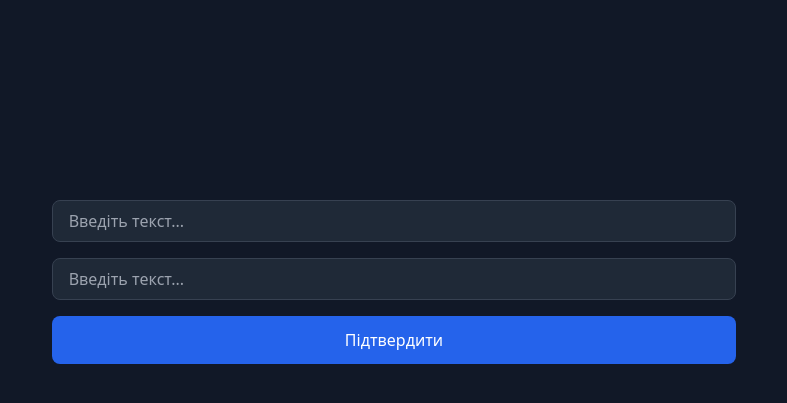
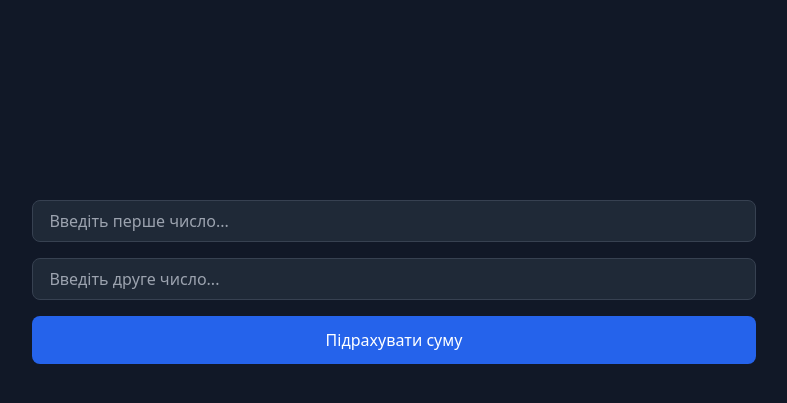
Before and after one commit to PraydE007/MMDO-Website, a Python web app: template templates/index.html in a window 1280 px wide. Shown: the part 182-585 px from the top of the page, without its empty margins (246-1033 px from the left). Run offline with Jinja, Linux system fonts and the light colour scheme; the template is opened without the code that fills it, so the values that code supplies are empty; some libraries are stand-ins or nearby versions.

Commit message:
калькулятор

```diff
--- a/templates/index.html
+++ b/templates/index.html
@@ -16,15 +16,17 @@
                 &nbsp;
             </h1>
             <div class="space-y-4">
-                <input type="text"
+                <input type="number"
+                       id="number1"
                        class="w-full px-4 py-2 rounded-lg bg-gray-800 text-white border border-gray-700 focus:border-blue-500 focus:ring-2 focus:ring-blue-500 outline-none transition-colors"
-                       placeholder="Введіть текст...">
-                <input type="text"
+                       placeholder="Введіть перше число...">
+                <input type="number"
+                       id="number2"
                        class="w-full px-4 py-2 rounded-lg bg-gray-800 text-white border border-gray-700 focus:border-blue-500 focus:ring-2 focus:ring-blue-500 outline-none transition-colors"
-                       placeholder="Введіть текст...">
+                       placeholder="Введіть друге число...">
                 <button type="submit"
                         class="w-full px-6 py-3 bg-blue-600 text-white font-medium rounded-lg hover:bg-blue-700 transition-colors">
-                    Підтвердити
+                    Підрахувати суму
                 </button>
             </div>
         </form>
@@ -33,8 +35,21 @@
     <script>
         document.getElementById('mainForm').addEventListener('submit', function(e) {
             e.preventDefault(); // Prevent form submission
+
+            // Get input values
+            const num1 = parseFloat(document.getElementById('number1').value);
+            const num2 = parseFloat(document.getElementById('number2').value);
+
+            // Check if inputs are valid numbers
+            if (isNaN(num1) || isNaN(num2)) {
+                alert('Будь ласка, введіть коректні числа');
+                return;
+            }
+
+            // Calculate sum and update heading
+            const sum = num1 + num2;
             const heading = this.querySelector('h1');
-            heading.textContent = 'Hello World!';
+            heading.textContent = sum.toString();
         });
     </script>
 </body>
```
